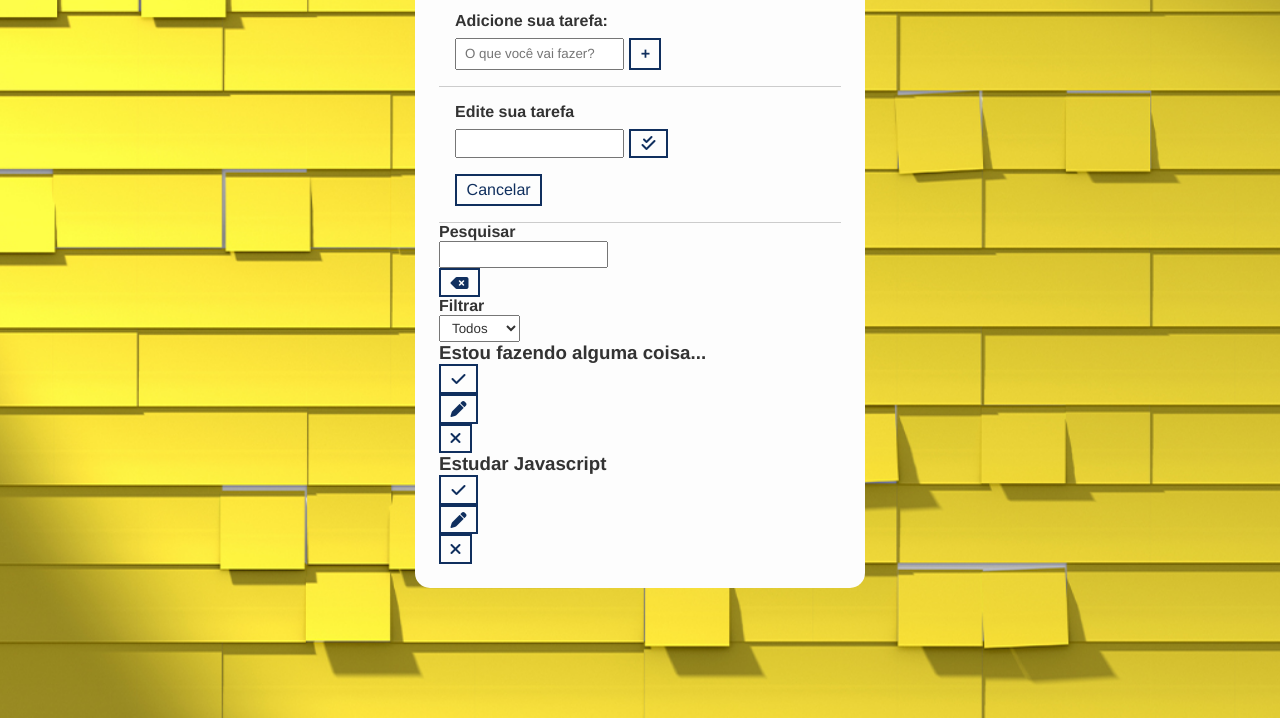
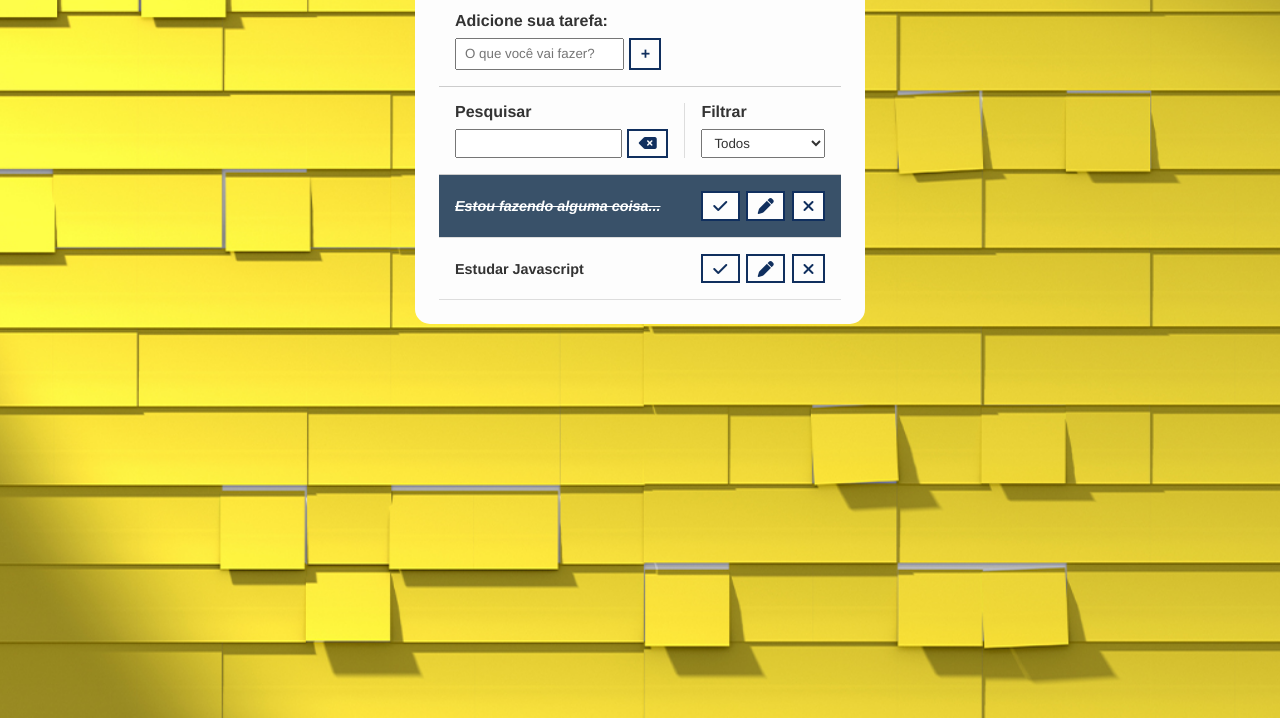
Before and after one commit to diegolimamb/todolistjavascriptpuro, a plain HTML site: page index.html in a window 1280 px wide. Shown: the part 130-848 px from the top of the page. Drawn offline with Linux system fonts and the light colour scheme.

Commit message:
finish styles todo-list

```diff
--- a/css/styles.css
+++ b/css/styles.css
@@ -90,3 +90,72 @@
 #cancel-edit-btn {
     margin-top: 1rem;
 }
+
+/* Todo toolbar */
+#toolbar {
+    padding: 1rem;
+    border-bottom: 1px solid #CCC;
+    display: flex;
+}
+
+#toolbar h4 {
+    margin-bottom: .5rem;
+}
+
+#search {
+    border-right: 1px solid #DDD;
+    padding-right: 1rem;
+    margin-right: 1rem;
+    width: 65%;
+    display: flex;
+    flex-direction: column;
+}
+
+#search form {
+    display: flex;
+}
+
+#search input {
+    width: 100%;
+    margin-right: 0.3rem;
+}
+
+#filter {
+    width: 35%;
+    display: flex;
+    flex-direction: column;
+}
+
+#filter select {
+    flex: 1;
+}
+
+/* Todo List */
+.todo {
+    display: flex;
+    justify-content: space-around;
+    align-items: center;
+    padding: 1rem;
+    border-bottom: 1px solid #ddd;
+    transition: .3s;
+
+}
+
+.todo h3 {
+    flex: 1;
+    font-size: .9rem;
+}
+
+.todo button {
+    margin-left: 0.4rem;
+}
+
+.done {
+    background-color: #395169;
+}
+
+.done h3 {
+    color: #FFF;
+    text-decoration: line-through;
+    font-style: italic;
+}
--- a/index.html
+++ b/index.html
@@ -26,7 +26,7 @@
                 </button>
             </div>
         </form>
-        <form id="edit-form" class="">
+        <form id="edit-form" class="hide">
             <p>Edite sua tarefa</p>
             <div class="form-control">
                 <input type="text" id="edit-input" />
@@ -46,7 +46,6 @@
                     </button>
                 </form>
             </div>
-       </div>
             <div id="filter">
                  <h4>Filtrar</h4>
                  <select id="filter-select">
@@ -55,8 +54,9 @@
                      <option value="todo">A fazer</option>
                  </select>
             </div>
+       </div>
        <div id="todo-list">
-            <div class="todo">
+            <div class="todo done">
                 <h3>Estou fazendo alguma coisa...</h3>
                 <button class="finish-todo">
                     <i class="fa-solid fa-check"></i>
```
Lines whose indentation alone changed are shown as unchanged.
